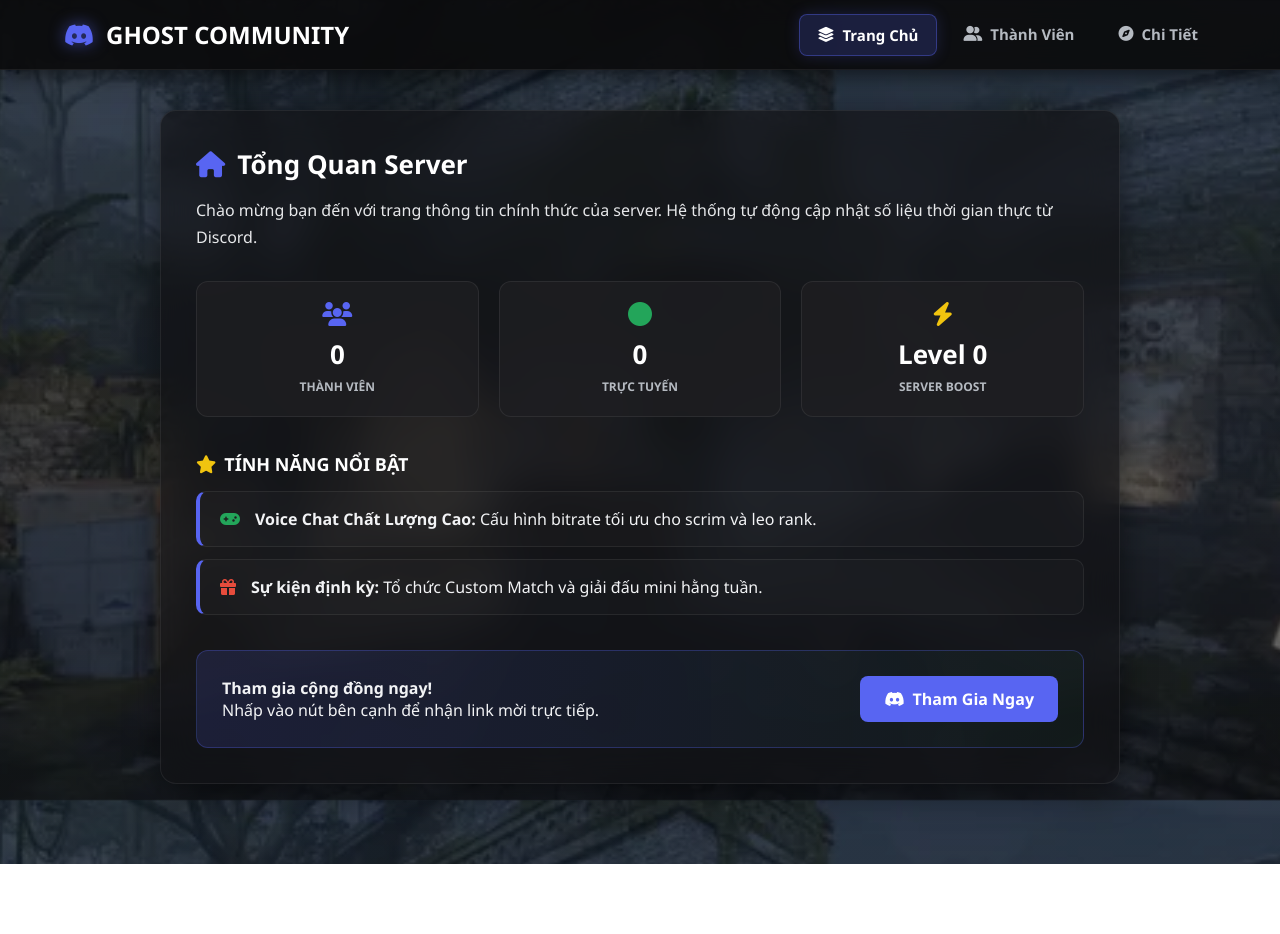
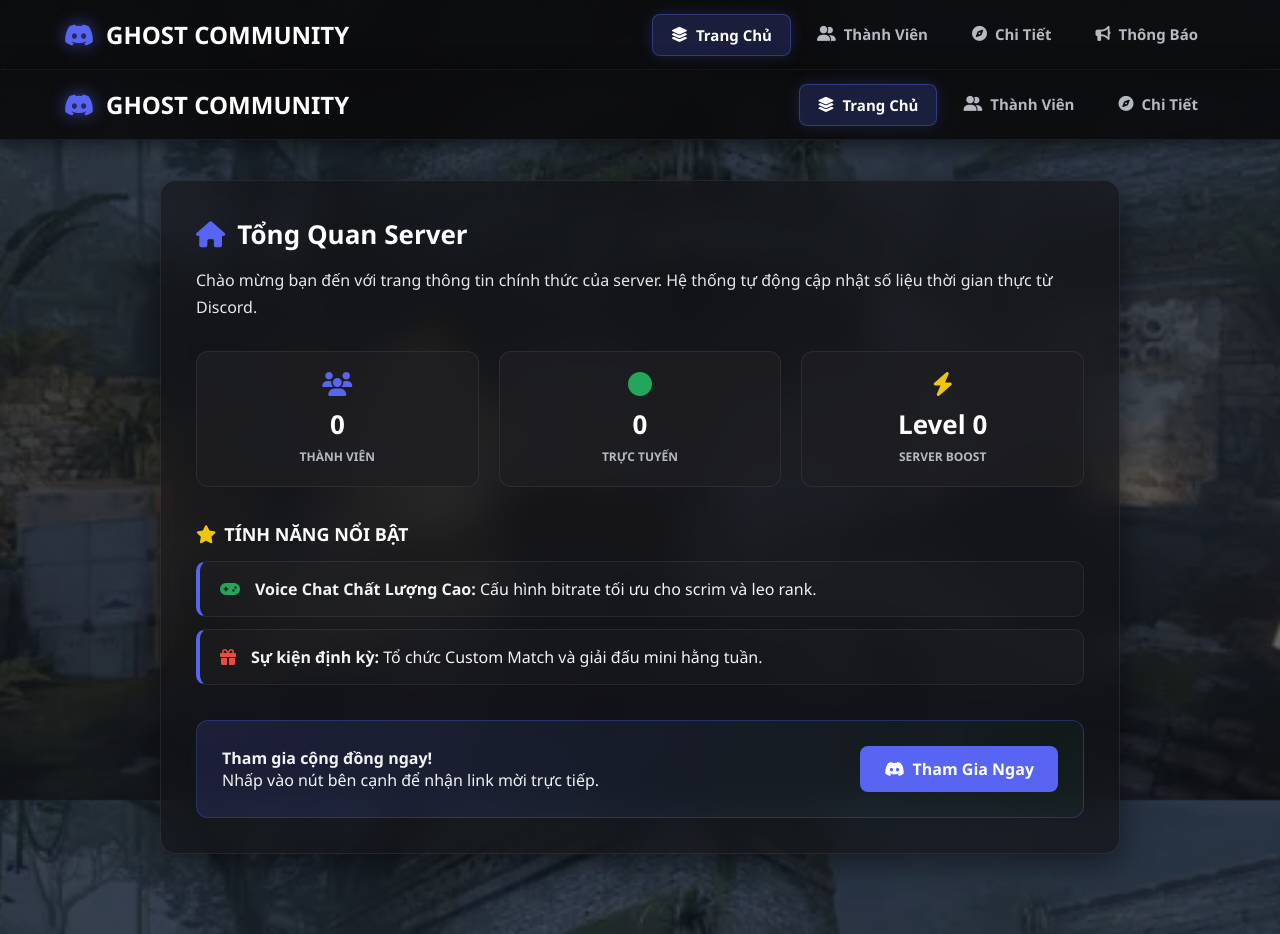
Before and after one commit to ninhviethoangg-alt/discordweb, a website: page index.html in a window 1280 px wide. Before the commit the page ends 864 px from the top, so only its background shows below. Drawn offline with Linux system fonts and the light colour scheme; no server answers.

Commit message:
Update index.html

```diff
--- a/index.html
+++ b/index.html
@@ -68,6 +68,15 @@
     </style>
 </head>
 <body>
+<nav class="navbar">
+        <div class="logo"><i class="fa-brands fa-discord"></i> GHOST COMMUNITY</div>
+        <ul class="nav-links">
+            <li><a href="index.html" class="nav-btn active"><i class="fa-solid fa-layer-group"></i> Trang Chủ</a></li>
+            <li><a href="thanh-vien.html" class="nav-btn"><i class="fa-solid fa-user-group"></i> Thành Viên</a></li>
+            <li><a href="chi-tiet.html" class="nav-btn"><i class="fa-solid fa-compass"></i> Chi Tiết</a></li>
+            <li><a href="thong-bao.html" class="nav-btn"><i class="fa-solid fa-bullhorn"></i> Thông Báo</a></li>
+        </ul>
+    </nav>
     <nav class="navbar">
         <div class="logo"><i class="fa-brands fa-discord"></i> GHOST COMMUNITY</div>
         <ul class="nav-links">
```
